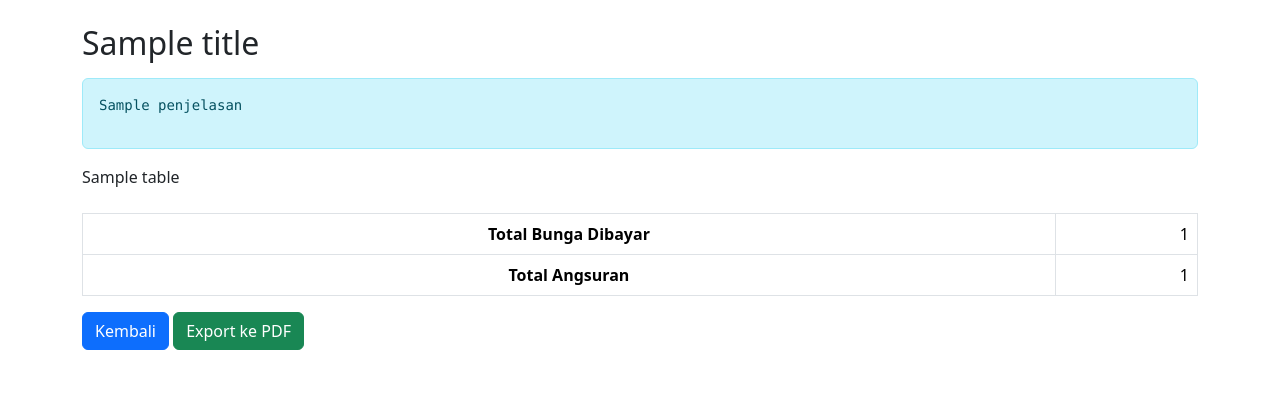
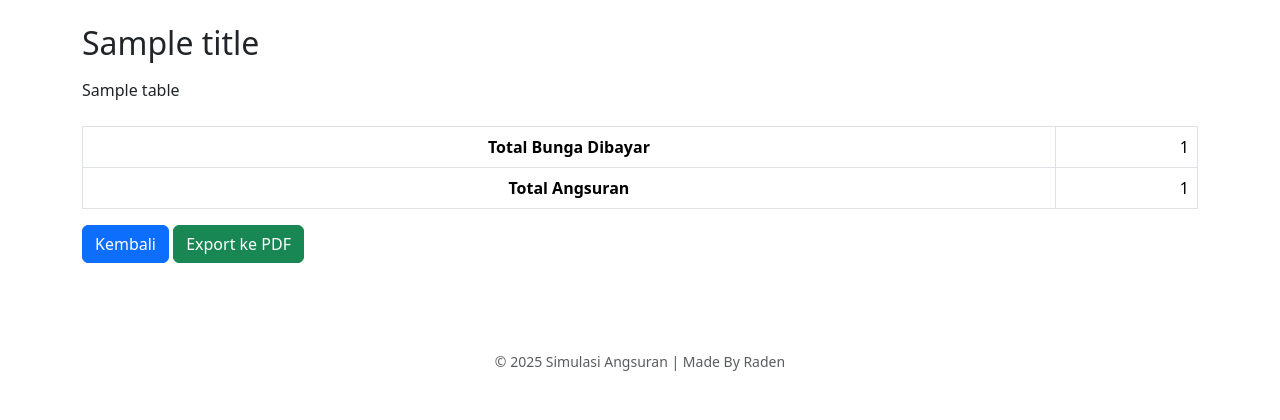
Before and after one commit to CodewithRaden/loan_app, a Flask app: template templates/result.html in a window 1280 px wide. Shown: the top 420 px of the page. Run offline with Flask 3, Linux system fonts and the light colour scheme; the template is opened without the code that fills it: most values are stand-ins (such as "Sample title", 1, 10 or a date in 2020).

Commit message:
REMOVE PENJELASAN

```diff
--- a/templates/result.html
+++ b/templates/result.html
@@ -29,11 +29,6 @@
     <div class="container mt-4">
       <h2 class="mb-3">{{ title }}</h2>
       <!-- Tambahan penjelasan -->
-      {% if penjelasan %}
-      <div class="alert alert-info">
-        <pre style="white-space: pre-wrap">{{ penjelasan }}</pre>
-      </div>
-      {% endif %}
 
       <div class="table-responsive">
         {% for table in tables %} {{ table|safe }} {% endfor %}
```
